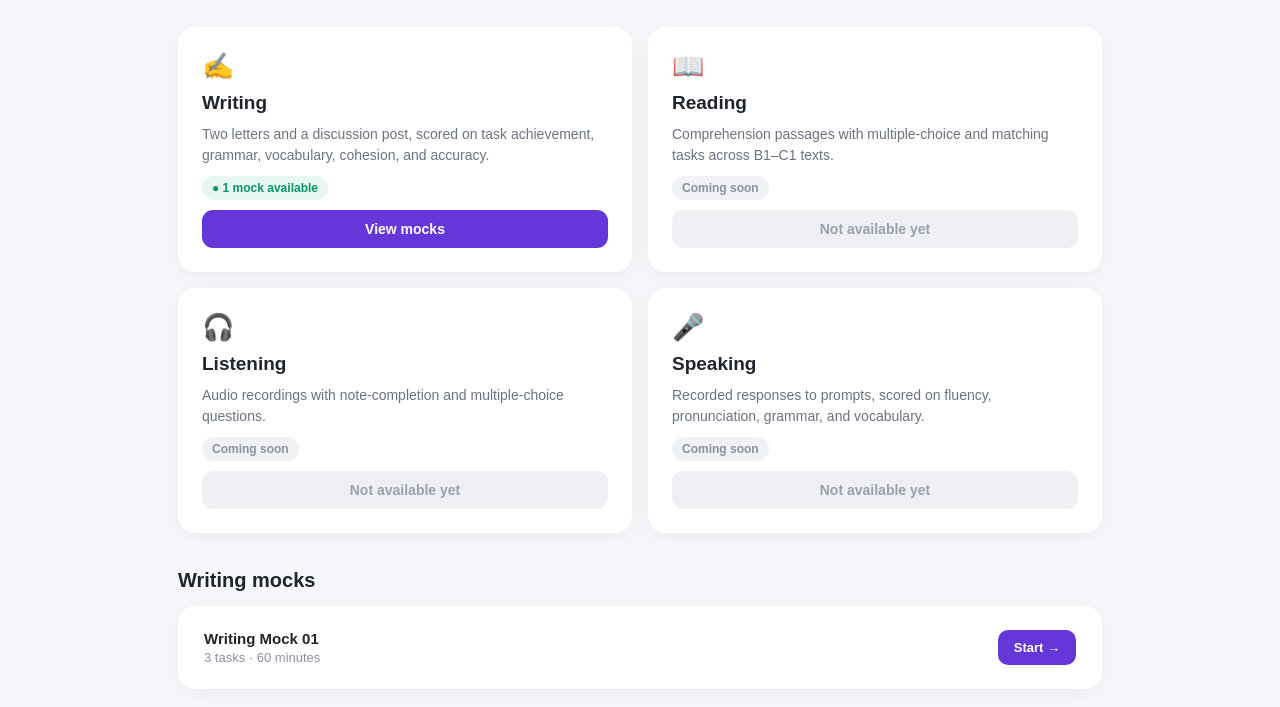
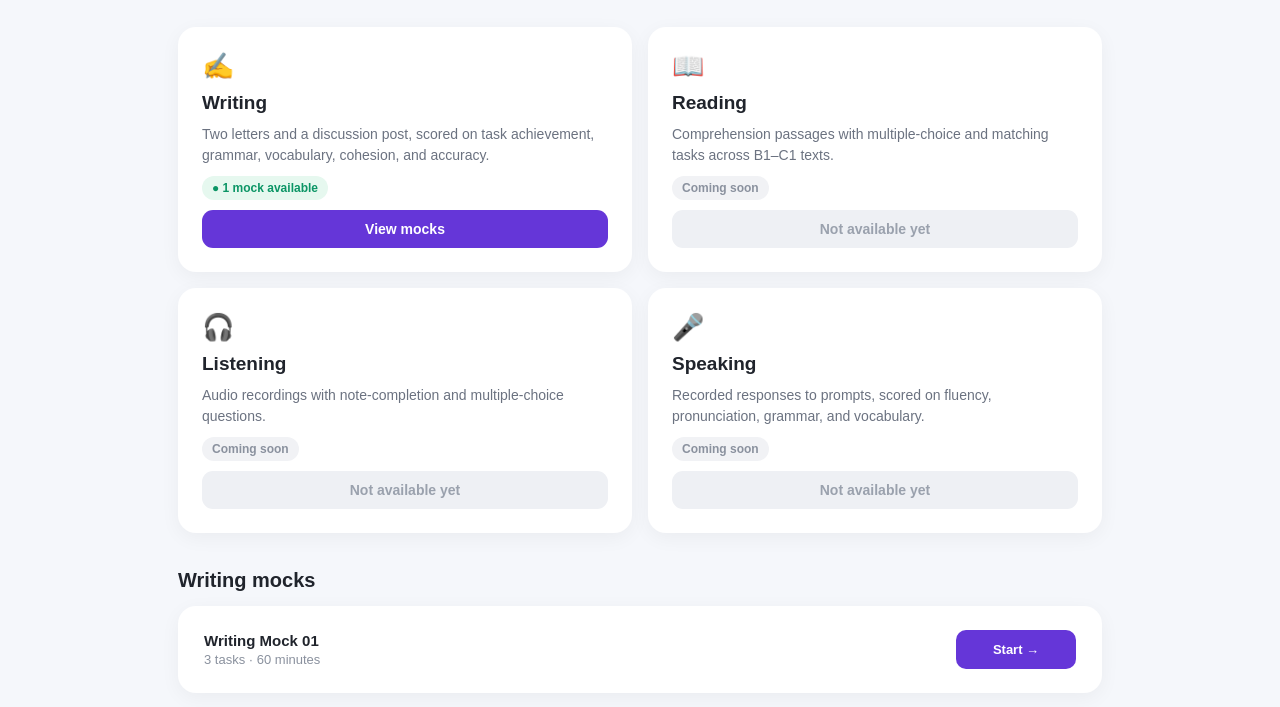
Before and after one commit to jumayevsurat111-bit/cefr-boost, a website: page index.html in a window 1280 px wide. Shown: the part 241-948 px from the top of the page. Drawn offline with Linux system fonts and the light colour scheme.

Commit message:
Update index.html

```diff
--- a/index.html
+++ b/index.html
@@ -134,7 +134,15 @@ button{border:0;border-radius:11px;padding:13px 21px;font-size:15px;font-weight:
 .scoring-note{background:#f7f4ff;border:1px solid #e8defe;border-radius:11px;padding:12px 14px;margin-bottom:15px;display:flex;flex-direction:column;gap:5px;color:#565d6a;font-size:13px}
 .scoring-note b{color:#6337d8}.scoring-note span strong{color:#20242c}
 
-
+.mock-row .go{
+  display:block !important;
+  visibility:visible !important;
+  opacity:1 !important;
+  min-width:120px;
+  padding:12px 20px;
+  cursor:pointer;
+  border:none;
+}
 </style>
 <script>
 
```
